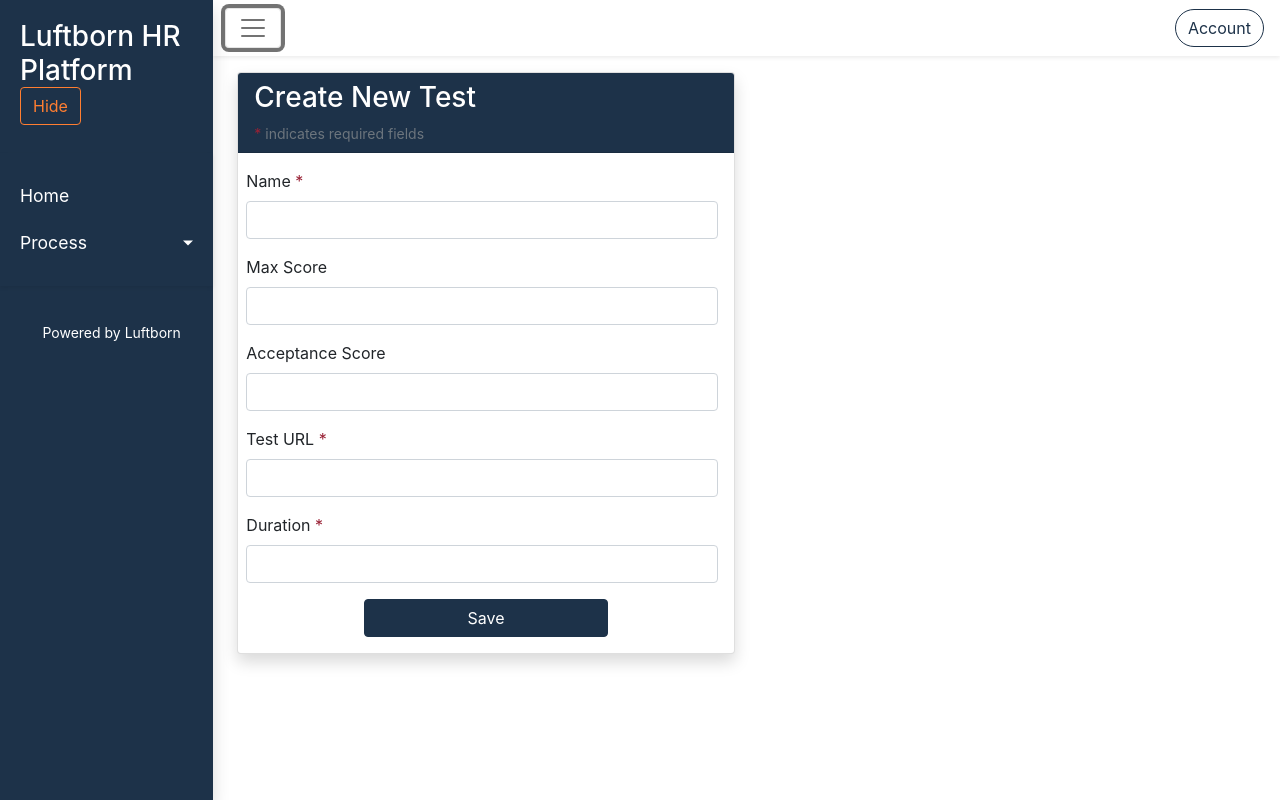
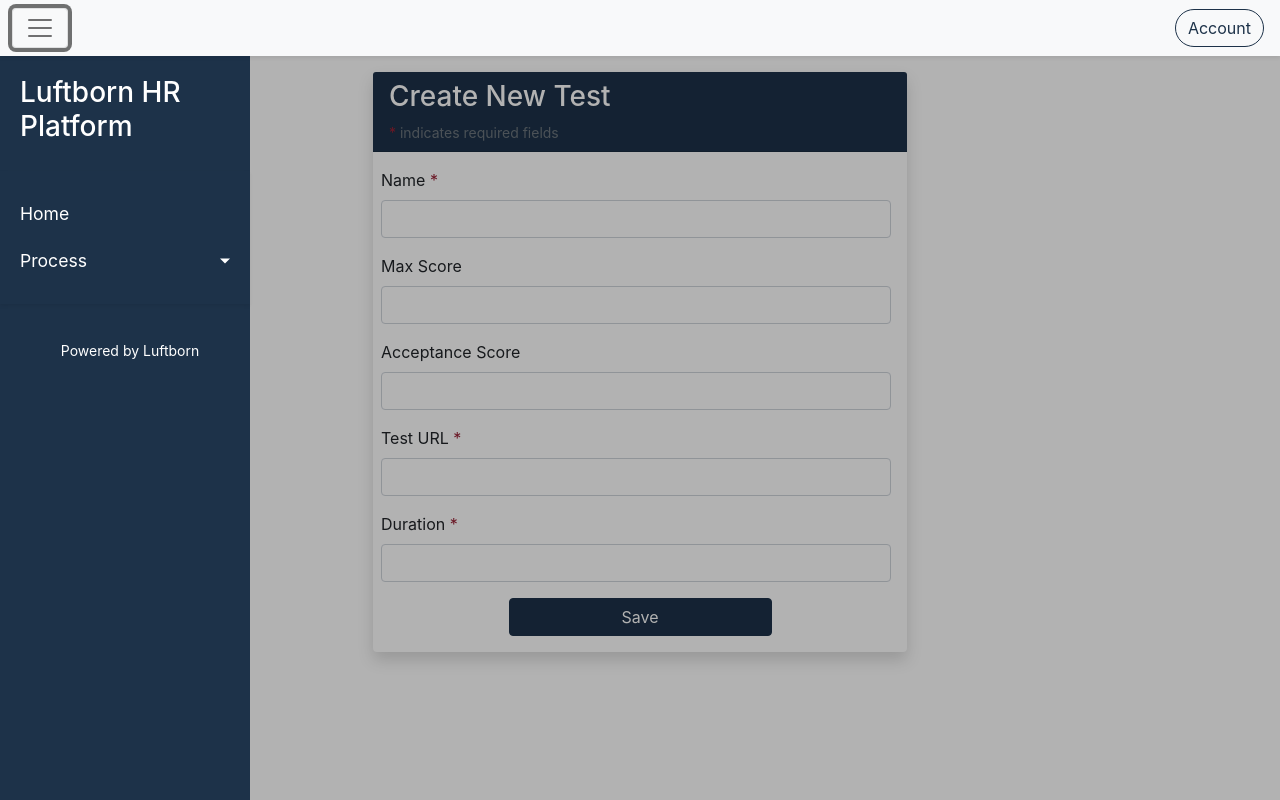
Before and after one commit to IsmaelKhaled/HR-Platform-UI, a React (Create React App) app: page /tests/1 in a window 1280 px wide. Both pictures are taken after a click on the button "Toggle navigation". Built offline with nearby package versions, Linux system fonts and the light colour scheme; no server answers.

Commit message:
Fix sidebar animation and UI placement

```diff
--- a/src/App.js
+++ b/src/App.js
@@ -7,15 +7,21 @@ import ListInterviews from "./components/Interviews/InterviewListPage";
 import ManageInterview from "./components/Interviews/ManageInterviewPage";
 import TestListPage from "./components/Tests/TestListPage";
 import TestManagePage from "./components/Tests/TestManagePage";
+import "./components/Common/Sidebar/Sidebar.scss";
 
 function App() {
   return (
     <Router>
       <div className="wrapper">
-        <Sidebar />
+        <Navbar />
         <div id="content" className="col">
-          <Navbar />
-          <div className="container-fluid mt-3">
+          <Sidebar />
+          <div
+            className="overlay"
+            data-bs-toggle="collapse"
+            data-bs-target="#sidebar.show, .overlay.show"
+          ></div>
+          <div className="container mt-3" id="page-content">
             <Routes>
               <Route exact path="/" element={<HomePage />} />
               <Route path="/interviews/create/" element={<ManageInterview />} />
--- a/src/components/Common/FormCard.js
+++ b/src/components/Common/FormCard.js
@@ -4,7 +4,7 @@ export default class FormCard extends Component {
   render() {
     return (
       <>
-        <div className="card mb-3 shadow rounded b-0">
+        <div className="card mb-3 shadow rounded border-0">
           {(this.props.title || this.props.formText) && (
             <div className="card-header bg-primary text-white">
               {this.props.title && (
--- a/src/components/Common/Navbar.js
+++ b/src/components/Common/Navbar.js
@@ -4,13 +4,16 @@ export default class Navbar extends Component {
   render() {
     return (
       <>
-        <nav className="navbar navbar-light shadow-sm">
+        <nav
+          className="navbar navbar-light bg-light shadow-sm sticky-top"
+          id="topnav"
+        >
           <div className="container-fluid pe-3">
             <button
               className="navbar-toggler collapsed"
               type="button"
               data-bs-toggle="collapse"
-              data-bs-target="#sidebar"
+              data-bs-target="#sidebar,.overlay"
               aria-controls="navbarToggleSidebar"
               aria-expanded="false"
               aria-label="Toggle navigation"
--- /dev/null
+++ b/src/components/Common/Sidebar/NavLink.js
@@ -0,0 +1,18 @@
+import React, { Component } from "react";
+import { Link } from "react-router-dom";
+
+export default class NavLink extends Component {
+  render() {
+    return (
+      <Link to={this.props.to}>
+        <div
+          data-bs-toggle="collapse"
+          data-bs-target="#sidebar.show,.overlay.show"
+          className="link-overlay"
+        >
+          {this.props.label}
+        </div>
+      </Link>
+    );
+  }
+}
--- a/src/components/Common/Sidebar/Sidebar.js
+++ b/src/components/Common/Sidebar/Sidebar.js
@@ -1,8 +1,8 @@
 import React, { Component } from "react";
-import { Link } from "react-router-dom";
 import "./Sidebar.scss";
 // eslint-disable-next-line no-unused-vars
 import { Collapse } from "bootstrap"; // Required for collapse to function
+import NavLink from "./NavLink";
 
 export default class Sidebar extends Component {
   render() {
@@ -10,28 +10,15 @@ export default class Sidebar extends Component {
       <>
         <nav
           id="sidebar"
-          className="col-md-3 col-lg-2 col-12 collapse collapse-horizontal shadow navbar-expand"
+          className="col-md-3 col-lg-2 col-12 collapse collapse-horizontal"
         >
           <div className="sidebar-header">
-            <h3>
-              Luftborn HR Platform
-              <button
-                className="btn btn-outline-secondary"
-                type="button"
-                data-bs-toggle="collapse"
-                data-bs-target="#sidebar"
-                aria-controls="navbarToggleSidebar"
-                aria-expanded="false"
-                aria-label="Toggle navigation"
-              >
-                Hide
-              </button>
-            </h3>
+            <h3>Luftborn HR Platform</h3>
           </div>
 
           <ul className="list-unstyled components shadow-sm">
             <li className="nav-item">
-              <Link to="/">Home</Link>
+              <NavLink to="/" label="Home" />
             </li>
             <li className="nav-item">
               <a
@@ -40,14 +27,14 @@ export default class Sidebar extends Component {
                 aria-expanded="false"
                 className="dropdown-toggle"
               >
-                Process
+                <div className="link-overlay">Process</div>
               </a>
               <ul className="collapse list-unstyled" id="processSubmenu">
                 <li className="nav-item">
-                  <Link to="/interviews">Interviews</Link>
+                  <NavLink to="/interviews" label="Interviews" />
                 </li>
                 <li className="nav-item">
-                  <Link to="/tests">Tests</Link>
+                  <NavLink to="/tests" label="Tests" />
                 </li>
               </ul>
             </li>
--- a/src/components/Common/Sidebar/Sidebar.scss
+++ b/src/components/Common/Sidebar/Sidebar.scss
@@ -1,16 +1,17 @@
 @import "../../../styles/_colors.scss";
 
-.wrapper {
-  display: flex;
-  width: 100%;
-  align-items: stretch;
-}
 
 #sidebar {
   background: $primary;
   color: #fff;
   min-height: 100vh;
   transition: width 0.35s ease;
+
+  .link-overlay{
+    width:100%;
+    height:100%;
+    padding: 10px;
+  }
 
   &.collapsing {
     width: 0;
@@ -34,12 +35,11 @@
 
     li {
       a {
-        padding: 10px;
         font-size: 1.1em;
         display: block;
 
         &:hover {
-          color: #7386d5;
+          color: $primary;
           background: #fff;
           margin-left: -10px;
         }
--- a/src/components/Tests/TestManagePage.js
+++ b/src/components/Tests/TestManagePage.js
@@ -48,7 +48,7 @@ class TestManagePage extends Component {
   render() {
     return (
       <>
-        <div className="container col-md-6 col-12 ms-0">
+        <div className="container col-md-6 col-12">
           <TestForm
             test={this.state.test}
             onChange={this.handleChange}
--- a/src/styles/_layout.scss
+++ b/src/styles/_layout.scss
@@ -1 +1,57 @@
 @import "./colors.scss", "~bootstrap/scss/bootstrap.scss";
+
+$topnav-height: 56px;
+
+.wrapper {
+  width: 100%;
+  align-items: stretch;
+  position: relative;
+}
+
+#content {
+  display: flex;
+}
+
+#topnav {
+  z-index: 5000;
+  height: $topnav-height;
+}
+
+@media screen and (min-width: 768px) {
+  #sidebar {
+    position: fixed;
+    width: 250px;
+    left: 0px;
+    top: $topnav-height;
+    z-index: 3000;
+
+    .sidebar-header {
+        width: 250px;
+      }
+  }
+
+  .overlay {
+    position: fixed;
+    width: 100%;
+    height: 100%;
+    z-index: 999;
+    background: black;
+    opacity: 0.3;
+  }
+
+
+}
+
+@media screen and (max-width: 767px) {
+  #sidebar {
+    position: fixed;
+    left: 0;
+    top: $topnav-height; // Top navbar height
+    z-index: 3000;
+
+    .sidebar-header, .components, .CTAs{
+        width:100vw;
+        transition: width 0.35s ease-in-out;
+    }
+  }
+}
```
